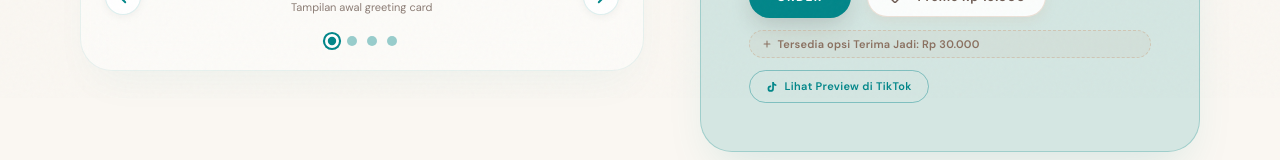
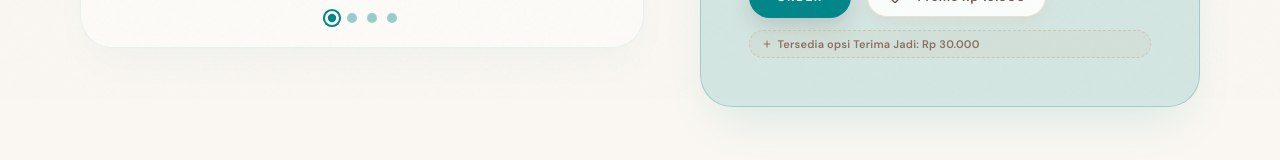
Before and after one commit to detectivecrewze/for-you-always, a Next.js app: page /catalog/retro in a window 1280 px wide. Shown: the part 702-862 px from the top of the page. Built offline with nearby package versions, Linux system fonts and the light colour scheme.

Commit message:
Remove TikTok preview button from LandscapeProductCard completely

```diff
--- a/app/components/LandscapeProductCard.tsx
+++ b/app/components/LandscapeProductCard.tsx
@@ -731,44 +731,7 @@ export function LandscapeProductCard({
                             {addonText}
                         </div>
                     )}
-                    {tiktokHref && (() => {
-                        // Memoria uses cream accent (#faf7f2) but the panel background is DARK,
-                        // so we use light/cream colours for contrast — NOT dark brown.
-                        const isLight = activeAccent === "#faf7f2";
-                        const btnColor   = isLight ? "rgba(250,247,242,0.8)" : activeAccent;
-                        const btnBorder  = isLight ? "rgba(250,247,242,0.3)" : `${activeAccent}66`;
-                        const hoverBg    = isLight ? "rgba(250,247,242,0.1)" : `${activeAccent}1A`;
-                        const hoverBorder= isLight ? "rgba(250,247,242,0.6)" : activeAccent;
-                        return (
-                            <div style={{ marginTop: 12 }}>
-                                <a href={tiktokHref} target="_blank" rel="noopener noreferrer" style={{
-                                    display: "inline-flex", alignItems: "center", gap: 7,
-                                    padding: "7px 16px", borderRadius: 999,
-                                    background: "transparent",
-                                    border: `1px solid ${btnBorder}`,
-                                    fontSize: 11, fontWeight: 600, color: btnColor,
-                                    fontFamily: "var(--font-sans)", letterSpacing: "0.03em",
-                                    textDecoration: "none", transition: "all 0.25s ease",
-                                }}
-                                    onMouseEnter={e => {
-                                        const el = e.currentTarget as HTMLElement;
-                                        el.style.background = hoverBg;
-                                        el.style.borderColor = hoverBorder;
-                                    }}
-                                    onMouseLeave={e => {
-                                        const el = e.currentTarget as HTMLElement;
-                                        el.style.background = "transparent";
-                                        el.style.borderColor = btnBorder;
-                                    }}
-                                >
-                                    <svg width="12" height="12" viewBox="0 0 24 24" fill="currentColor" style={{ flexShrink: 0 }}>
-                                        <path d="M19.59 6.69a4.83 4.83 0 0 1-3.77-4.25V2h-3.45v13.67a2.89 2.89 0 0 1-2.88 2.5 2.89 2.89 0 0 1-2.89-2.89 2.89 2.89 0 0 1 2.89-2.89c.28 0 .54.04.79.1V9.01a6.33 6.33 0 0 0-.79-.05 6.34 6.34 0 0 0-6.34 6.34 6.34 6.34 0 0 0 6.34 6.34 6.34 6.34 0 0 0 6.33-6.34V8.69a8.27 8.27 0 0 0 4.84 1.54V6.78a4.85 4.85 0 0 1-1.07-.09z"/>
-                                    </svg>
-                                    Lihat Preview di TikTok
-                                </a>
-                            </div>
-                        );
-                    })()}
+                    {}
                 </div>
             </div>
         </AnimatedSection>
```
